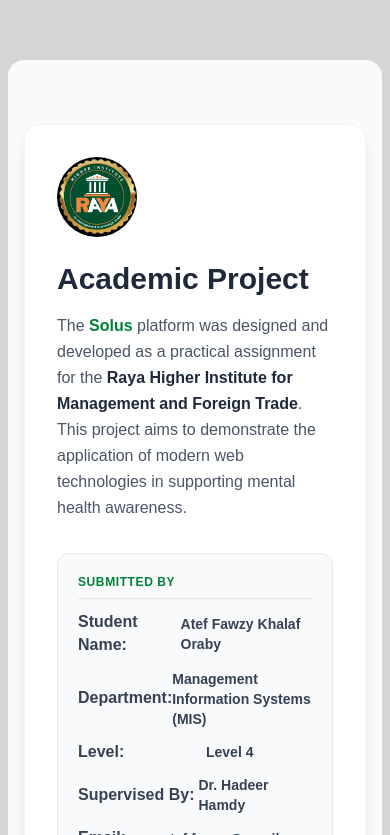
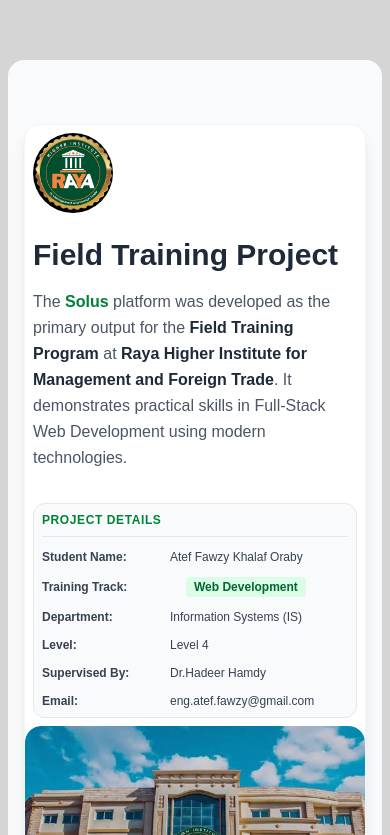
Before and after one commit to AtefFawz/Mental_Health, a Next.js app: page / in a window 390 px wide. Shown: the part 7329-8164 px from the top of the page. Built offline with nearby package versions, Linux system fonts and the light colour scheme.

Commit message:
Update AcademicInfo component for improved layout and content clarity

```diff
--- a/src/components/academicInfo/AcademicInfo.tsx
+++ b/src/components/academicInfo/AcademicInfo.tsx
@@ -1,18 +1,16 @@
-"use client";
 import Image from "next/image";
-import { motion } from "framer-motion";
 // Images
 import instituteLogo from "../../components/assets/otherImage/instituteLogo.jpeg";
 import instituteBuilding from "../../components/assets/otherImage/instituteBuilding.jpeg";
 
 const AcademicInfo = () => {
   return (
-    <section className="bg-gray-50 py-16 rounded-2xl">
+    <section className="bg-gray-50 py-16 rounded-2xl w-full">
       <div className="container mx-auto px-4">
         {/* Card Container */}
         <div className="flex flex-col md:flex-row items-center bg-white rounded-2xl shadow-lg overflow-hidden border border-gray-100">
           {/* Info Section */}
-          <div className="w-full md:w-1/2 p-8 md:p-12 text-left">
+          <div className="w-full md:w-1/2 p-2 md:p-12 text-left">
             {/* Logo */}
             <div className="flex justify-start mb-6">
               <Image
@@ -23,61 +21,72 @@
             </div>
 
             <h2 className="text-3xl font-bold text-gray-800 mb-4">
-              Academic Project
+              Field Training Project
             </h2>
 
             <p className="text-gray-600 mb-8 leading-relaxed">
               The <span className="font-bold text-green-700">Solus</span>{" "}
-              platform was designed and developed as a practical assignment for
-              the
+              platform was developed as the primary output for the
+              <span className="font-semibold text-gray-800">
+                {" "}
+                Field Training Program
+              </span>{" "}
+              at
               <span className="font-semibold text-gray-800">
                 {" "}
                 Raya Higher Institute for Management and Foreign Trade
               </span>
-              . This project aims to demonstrate the application of modern web
-              technologies in supporting mental health awareness.
+              . It demonstrates practical skills in Full-Stack Web Development
+              using modern technologies.
             </p>
 
             {/* Student Details Card */}
-            <div className="bg-gray-50 p-5 rounded-xl border border-gray-200">
+            <div className="bg-gray-50 p-2 lg:p-3 w-full rounded-xl border border-gray-200 ">
               <h3 className="text-green-700 font-bold uppercase text-xs tracking-wider mb-3 border-b border-gray-200 pb-2">
-                Submitted By
+                Project Details
               </h3>
-              <ul className="space-y-3 text-sm text-gray-700">
+              <ul className="space-y-3 md:text-sm text-xs text-gray-700 min-w-full">
                 <li className="flex items-center">
-                  <span className="font-extrabold w-32 text-[16px]">
+                  <span className="font-extrabold w-32 lg:text-[16px]">
                     Student Name:
                   </span>
-                  <span className="font-bold">Atef Fawzy Khalaf Oraby</span>
+                  <span className="lg:font-bold">Atef Fawzy Khalaf Oraby</span>
                 </li>
+                {/* خانة Web Development موجودة زي ما هي */}
                 <li className="flex items-center">
-                  <span className="font-extrabold w-32 text-[16px]">
-                    Department:
-                  </span>
-                  <span className="font-bold">
-                    Management Information Systems (MIS)
+                  <span className="font-bold w-36">Training Track:</span>
+                  <span className="bg-green-100 text-green-800 px-2 py-0.5 rounded text-xs font-bold">
+                    Web Development
                   </span>
                 </li>
                 <li className="flex items-center">
-                  <span className="font-extrabold w-32 text-[16px]">
+                  <span className="lg:font-extrabold font-bold w-32 lg:text-[16px]">
+                    Department:
+                  </span>
+                  <span className="lg:font-bold text-nowrap text-xs">
+                    Information Systems (IS)
+                  </span>
+                </li>
+                <li className="flex items-center">
+                  <span className="lg:font-extrabold font-bold w-32 lg:text-[16px]">
                     Level:
                   </span>
-                  <span className="font-bold">Level 4</span>
+                  <span className="lg:font-bold">Level 4</span>
                 </li>
                 <li className="flex items-center">
-                  <span className="font-extrabold w-32 text-[16px]">
+                  <span className="lg:font-extrabold w-32 font-bold lg:text-[16px]">
                     Supervised By:
                   </span>
-                  <span className="font-bold">Dr. Hadeer Hamdy</span>
+                  <span className="lg:font-bold">Dr.Hadeer Hamdy</span>
                 </li>
                 <li>
                   <span className="flex items-center">
-                    <span className="font-extrabold w-32 text-[16px]">
+                    <span className="lg:font-extrabold w-32 font-bold lg:text-[16px]">
                       Email:
                     </span>
                     <a
                       href="mailto:eng.atef.fawzy@gmail.com"
-                      className="font-bold"
+                      className="lg:font-bold"
                     >
                       eng.atef.fawzy@gmail.com
                     </a>{" "}
```
